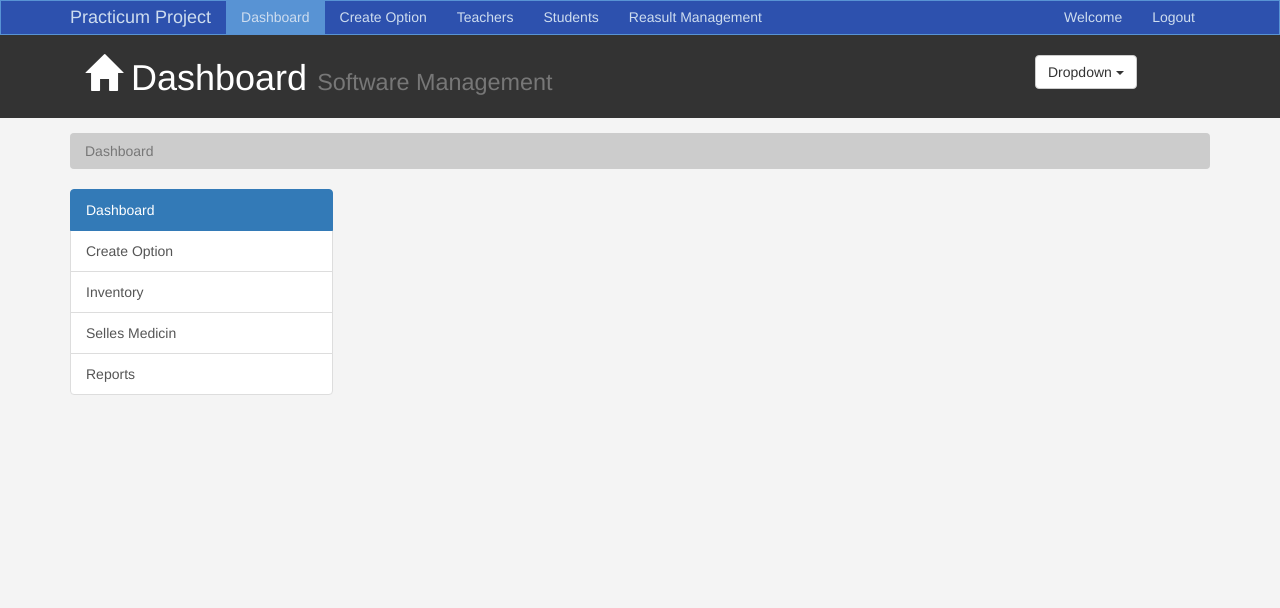
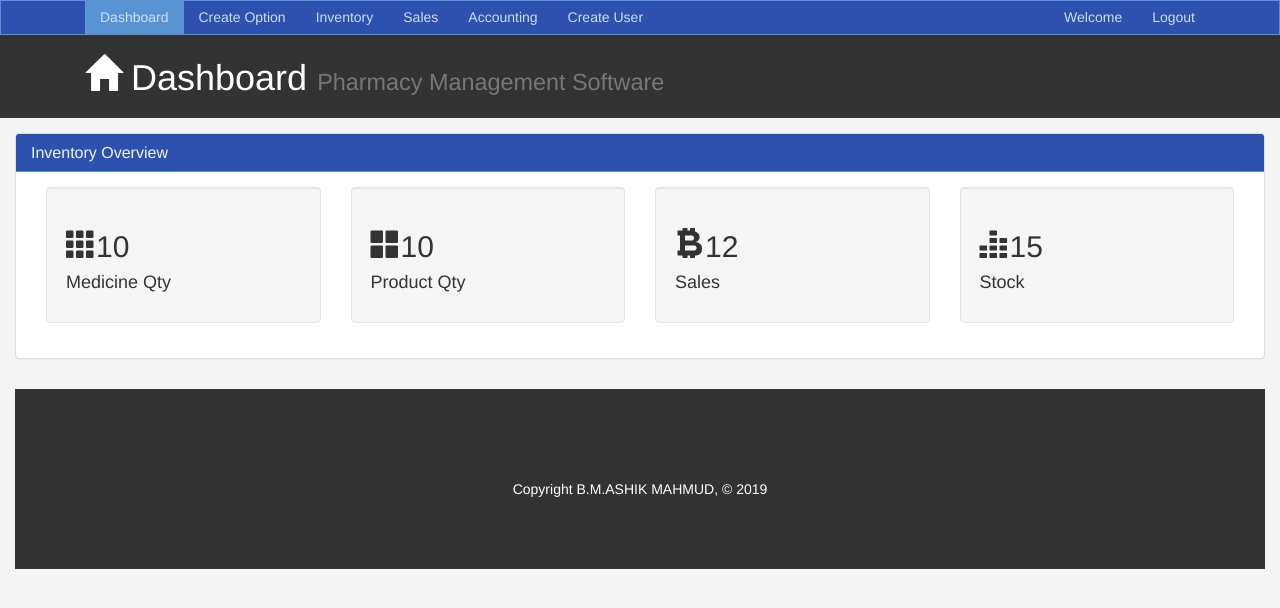
Before and after one commit to bmmahmud/pharmacy_CodeIgniter, a PHP site: page / in a window 1280 px wide. Shown: the top 608 px of the page. Run offline with PHP 8.4, Linux system fonts and the light colour scheme.

Commit message:
Complite dashboard and login form design

```diff
--- a/assets/css/style.css
+++ b/assets/css/style.css
@@ -14,6 +14,12 @@ body {
   height: 33px;
 }
 
+/* Main Theam color*/
+.main-color-bg {
+  background-color: #2d51ae !important;
+  border-color: #5893d4 !important;
+  color: #f4f4f4 !important;
+}
 /* nav bar color fixing*/
 .navbar-default {
   background-color: #2d51ae;
@@ -87,13 +93,17 @@ body {
   padding-top: 20px;
 }
 
-/*breadcrumb*/
-.breadcrumb {
-  background: #cccccc;
-  color: #333333;
+/*Footer*/
+#footer {
+  background: #333333;
+  color: #ffffff;
+  text-align: center;
+  padding: 30px;
+  margin-top: 30px;
 }
-.breadcrumb a {
-  color: #333333;
+/*Footer*/
+#login {
+  margin-top: 30px; /*Push down*/
 }
 
 /*
@@ -136,9 +146,3 @@ body {
   color: #36622b;
   background-color: #729d39;
 } */
-
-.main-color-bg {
-  background-color: #2d51ae !important;
-  border-color: #5893d4 !important;
-  color: #f4f4f4;
-}
--- a/index.html
+++ b/index.html
@@ -3,46 +3,34 @@
   <head>
     <meta charset="utf-8" />
 
-    <title>Practicum Project</title>
-
+    <title>PMS|Software</title>
+    <link rel="shortcut icon" href="assets/icon.png" type="image/png"> <!-- Title Icon -->
     <!-- Bootstrap core CSS -->
     <link href="assets/css/bootstrap.min.css" rel="stylesheet" />
     <link href="assets/js/bootstrap.min.js" rel="stylesheet" />
     <link href="assets/css/style.css" rel="stylesheet" />
   </head>
+<!-- Main Body -->
+  <body>
 
-  <body>
+    <!-- Menu Bar -->
+     <!--/.nav-collapse -->
     <nav class="navbar navbar-default">
       <div class="container">
-        <div class="navbar-header">
-          <button
-            type="button"
-            class="navbar-toggle collapsed"
-            data-toggle="collapse"
-            data-target="#navbar"
-            aria-expanded="false"
-            aria-controls="navbar"
-          >
-            <span class="sr-only">Toggle navigation</span>
-            <span class="icon-bar"></span> <span class="icon-bar"></span>
-            <span class="icon-bar"></span>
-          </button>
-          <a class="navbar-brand" href="#">Practicum Project</a>
-        </div>
         <div id="navbar" class="collapse navbar-collapse">
           <ul class="nav navbar-nav">
             <li class="active"><a href="index.html">Dashboard</a></li>
             <li><a href="#about">Create Option</a></li>
-            <li><a href="#contact">Teachers</a></li>
-            <li><a href="#contact">Students</a></li>
-            <li><a href="#contact">Reasult Management</a></li>
+            <li><a href="#contact">Inventory</a></li>
+            <li><a href="#contact">Sales</a></li>
+            <li><a href="#contact">Accounting</a></li>
+            <li><a href="#contact">Create User</a></li>
           </ul>
           <ul class="nav navbar-nav navbar-right">
             <li class=""><a href="#">Welcome</a></li>
-            <li><a href="">Logout</a></li>
+            <li><a href="#">Logout</a></li>
           </ul>
         </div>
-        <!--/.nav-collapse -->
       </div>
     </nav>
     <!--/.nav End -->
@@ -52,59 +40,53 @@
         <div class="col-md-10">
           <h1>
             <span class="glyphicon glyphicon-home" aria-hidden="true"></span>
-            Dashboard <small>Software Management</small>
+            Dashboard <small>Pharmacy Management Software</small>
           </h1>
-        </div>
-        <div class="col-md-2">
-          <div class="dropdown create">
-            <button
-              class="btn btn-default dropdown-toggle"
-              type="button"
-              id="dropdownMenu1"
-              data-toggle="dropdown"
-              aria-haspopup="true"
-              aria-expanded="true"
-            >
-              Dropdown <span class="caret"></span>
-            </button>
-            <ul class="dropdown-menu" aria-labelledby="dropdownMenu1">
-              <li><a href="#">Action</a></li>
-              <li><a href="#">Another action</a></li>
-              <li><a href="#">Something else here</a></li>
-              <li role="separator" class="divider"></li>
-              <li><a href="#">Separated link</a></li>
-            </ul>
         </div>
        </div>
       </div>
     </header>
 
-    <section id="breadcrumb">
-      <div class="container">
-        <ol class="breadcrumb">
-          <li class="active">Dashboard</li>
-        </ol>
+
+ <!-- /.container -->
+   <div class="col-md-12">
+    <div class="panel panel-default">
+      <div class="panel-heading main-color-bg">
+        <h3 class="panel-title">Inventory Overview</h3>
       </div>
-    </section>
-
-    <section id="main">
-      <div class="container">
-        <div class="row">
+      <div class="panel-body">
        <div class="col-md-3">
-            <div class="list-group">
-              <a href="#" class="list-group-item active"> Dashboard </a>
-              <a href="#" class="list-group-item">Create Option</a>
-              <a href="#" class="list-group-item">Inventory</a>
-              <a href="#" class="list-group-item">Selles Medicin</a>
-              <a href="#" class="list-group-item">Reports</a>
+         <div class="well dash-box">
+           <h2> <span class="glyphicon glyphicon-th" aria-hidden="true"></span>10</h2>
+          <h4>Medicine Qty</h4>
           </div>
       </div>
-          <div class="col-md-3"></div>
+      <div class="col-md-3">
+          <div class="well dash-box">
+            <h2> <span class="glyphicon glyphicon-th-large" aria-hidden="true"></span>10</h2>
+           <h4>Product Qty</h4>
            </div>
        </div>
-    </section>
-    <!-- /.container -->
+       <div class="col-md-3">
+          <div class="well dash-box">
+            <h2> <span class="glyphicon glyphicon-btc" aria-hidden="true"></span>12</h2>
+           <h4>Sales</h4>
+           </div>
+       </div>
+       <div class="col-md-3">
+          <div class="well dash-box">
+            <h2> <span class="glyphicon glyphicon-equalizer" aria-hidden="true"></span>15</h2>
+           <h4>Stock</h4>
+           </div>
+       </div>
+    </div>
+   </div>
 
+    <!-- /.Footer -->
+   <footer id="footer" navbar navbar-fixed-bottom>
+      <footer id="footer" class="">
+     <p>Copyright B.M.ASHIK MAHMUD, &copy; 2019  </p>
+   </footer>
     <!-- Bootstrap core JavaScript
     ================================================== -->
     <!-- Placed at the end of the document so the pages load faster -->
```
Also changed, not shown: login.html (added, +79 -0 lines), assets/icon.png (added). Lines whose indentation alone changed are shown as unchanged.
